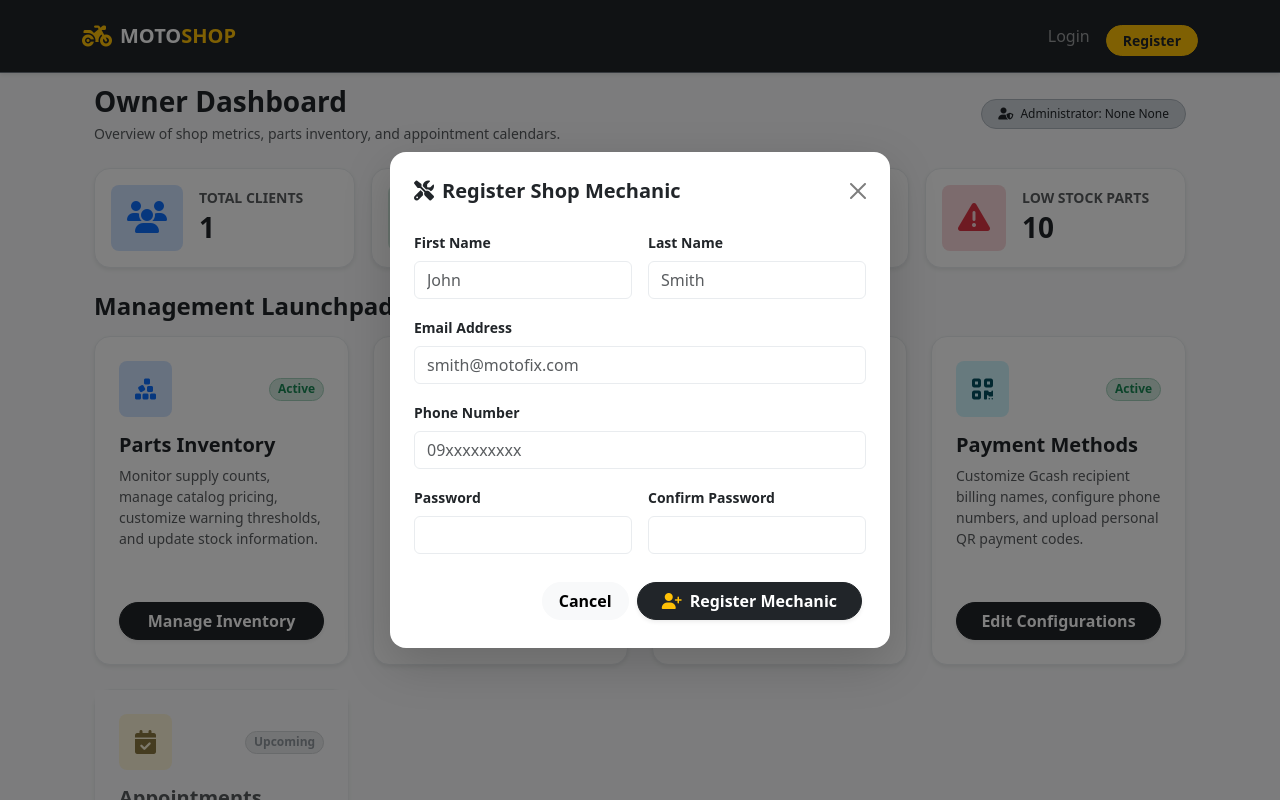
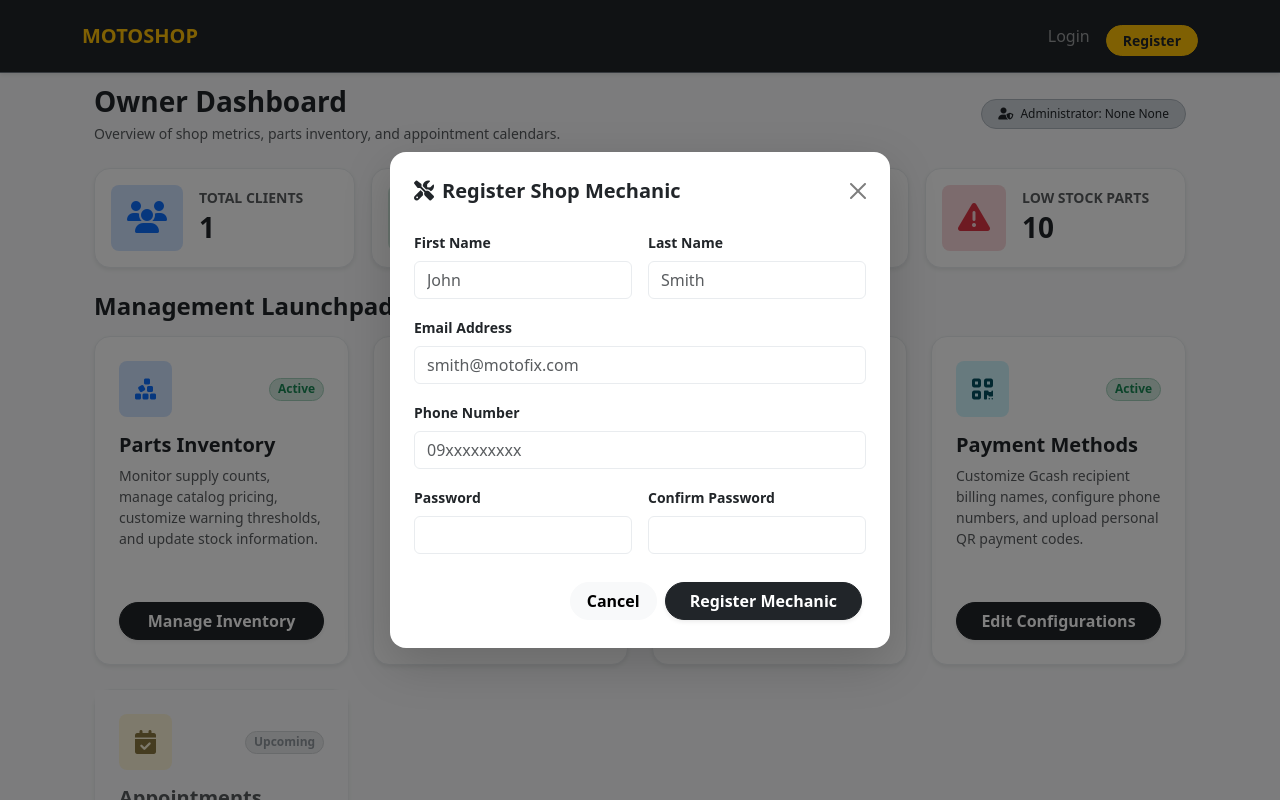
Before and after one commit to jinoestillore-infotech/MotoFix-Remake, a Flask app: template app/templates/owner-page/dashboard.html in a window 1280 px wide, after a click on "Onboard Mechanic". Run offline with Flask 3, Linux system fonts and the light colour scheme; the template is opened without the code that fills it: most values are stand-ins (such as "Sample title", 1, 10 or a date in 2020).

Commit message:
Made some small changes in the UI

```diff
--- a/app/templates/client-page/orders.html
+++ b/app/templates/client-page/orders.html
@@ -156,7 +156,7 @@
                                             <div class="min-w-0">
                                                 Fulfillment: <strong class="text-dark text-capitalize fs-8">{{ order.fulfillment_method }}</strong>
                                                 {% if order.fulfillment_method == 'delivery' %}
-                                                    <span class="d-block text-truncate mt-1 text-muted" title="{{ order.address }}">
+                                                    <span class="mt-1 text-break text-muted" title="{{ order.address }}"><br />
                                                         {{ order.address }}
                                                     </span>
                                                 {% endif %}
--- a/app/templates/layouts/base.html
+++ b/app/templates/layouts/base.html
@@ -31,8 +31,7 @@
     <nav class="navbar navbar-expand-lg navbar-dark bg-dark py-3 border-bottom border-secondary shadow-sm">
         <div class="container">
             <a class="navbar-brand d-flex align-items-center" href="/">
-                <i class="fa-solid fa-motorcycle text-warning me-2 fs-4"></i>
-                <span class="fw-bold text-uppercase tracking-tight">Moto<span class="text-warning">Shop</span></span>
+                <span class="fw-bold text-uppercase tracking-tight text-warning">Moto<span class="text-warning">Shop</span></span>
             </a>
             <button class="navbar-toggler border-0" type="button" data-bs-toggle="collapse" data-bs-target="#navbarNav">
                 <span class="navbar-toggler-icon"></span>
--- a/app/templates/owner-page/dashboard.html
+++ b/app/templates/owner-page/dashboard.html
@@ -232,7 +232,7 @@
                 </div>
                 <div class="modal-footer border-0 pt-0 pb-4 px-4">
                     <button type="button" class="btn btn-light rounded-pill fw-semibold px-3" data-bs-dismiss="modal">Cancel</button>
-                    <button type="submit" class="btn btn-dark rounded-pill fw-semibold px-4 shadow-sm"><i class="fas fa-user-plus me-2 text-warning"></i>Register Mechanic</button>
+                    <button type="submit" class="btn btn-dark rounded-pill fw-semibold px-4 shadow-sm">Register Mechanic</button>
                 </div>
             </form>
         </div>
--- a/app/templates/owner-page/orders.html
+++ b/app/templates/owner-page/orders.html
@@ -170,7 +170,7 @@
                                             {% if order.fulfillment_method == 'pickup' %}
                                                 bg-light text-secondary border border-light-subtle
                                             {% else %}
-                                                bg-primary-subtle text-primary border border-primary-subtle
+                                                bg-light text-secondary border border-light-subtle
                                             {% endif %}">
                                             {% if order.fulfillment_method == 'pickup' %}
                                                 <i class="fa-solid fa-store me-1 text-warning"></i>Pickup
@@ -305,9 +305,9 @@
                             </div>
 
                             {% if order.fulfillment_method == 'delivery' %}
-                                <div class="col-12 mt-2">
+                                <div class="col-12 mt-3">
                                     <span class="text-muted d-block mb-1 text-uppercase fw-semibold small tracking-wider" style="font-size: 0.75rem;">Shipping Address</span>
-                                    <span class="fw-medium text-dark d-block bg-light p-2.5 rounded-3 border border-light-subtle fs-7">
+                                    <span class="fw-medium text-dark d-block bg-light p-2 rounded-3 border border-light-subtle fs-7">
                                         <i class="fa-solid fa-location-dot me-2 text-danger"></i>{{ order.address }}
                                     </span>
                                 </div>
```
